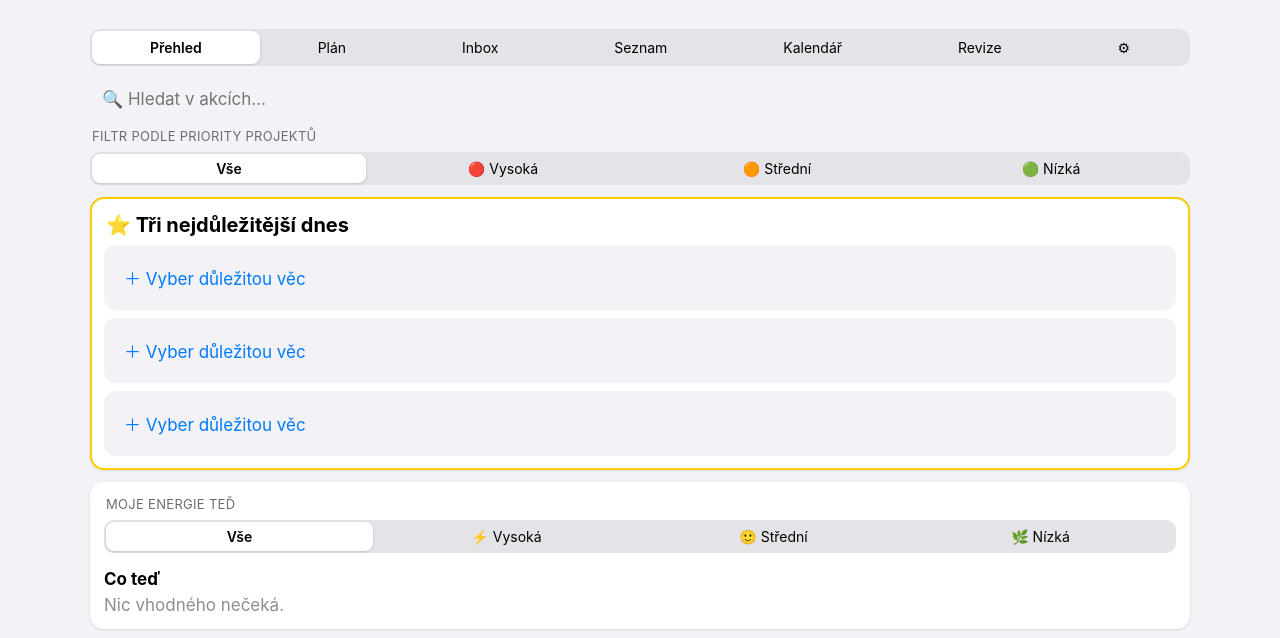
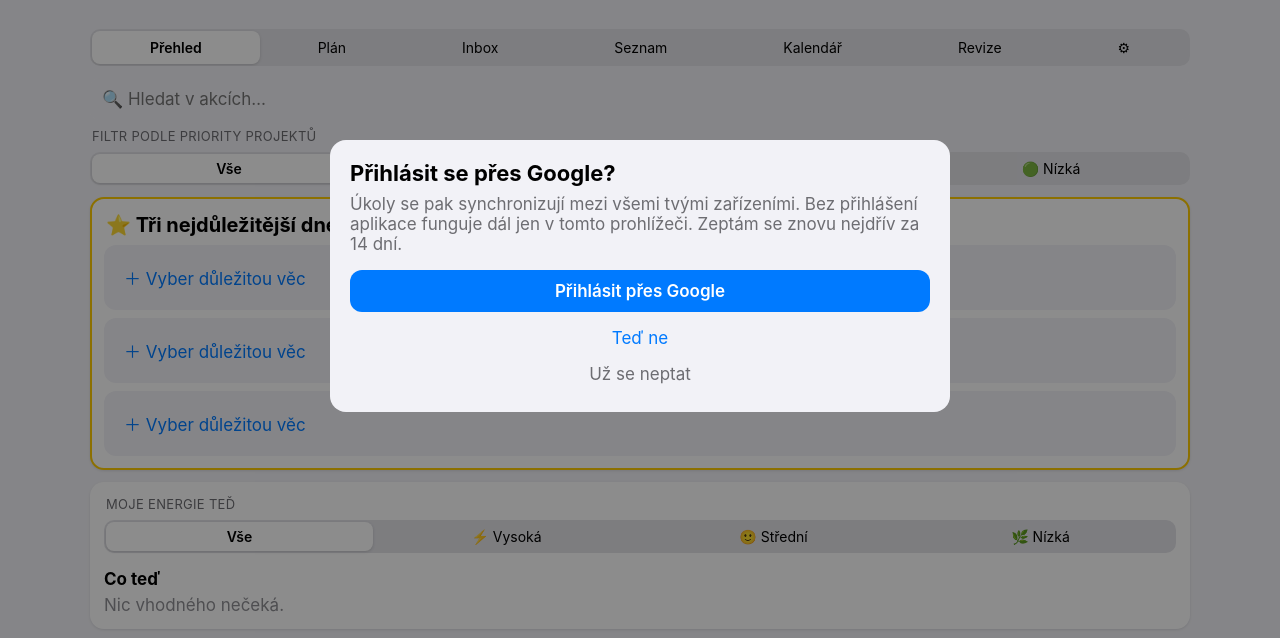
Before and after one commit to slatinkamartin/Ukolnicek, a plain HTML site: page index.html in a window 1280 px wide. Shown: the part 124-762 px from the top of the page. Drawn offline with nearby package versions, Linux system fonts and the light colour scheme.

Commit message:
index.html

```diff
--- a/index.html
+++ b/index.html
@@ -188,8 +188,8 @@ let nidCislo = 0;
    Project URL a klíč „anon public“ najdeš v Supabase: Project Settings → API.
    Klíč anon je určený pro veřejné stránky – data chrání pravidla (RLS) v databázi.
    NIKDY sem nevkládej klíč service_role. */
-const CLOUD_URL = "";   // např. "https://abcdefgh.supabase.co"
-const CLOUD_KEY = "";   // dlouhý text začínající eyJ… nebo sb_publishable_…
+const CLOUD_URL = "https://kcsabnmquomreypzscpy.supabase.co";   // např. "https://abcdefgh.supabase.co"
+const CLOUD_KEY = "eyJhbGciOiJIUzI1NiIsInR5cCI6IkpXVCJ9.eyJpc3MiOiJzdXBhYmFzZSIsInJlZiI6Imtjc2Fibm1xdW9tcmV5cHpzY3B5Iiwicm9sZSI6ImFub24iLCJpYXQiOjE3OTE2NDA4NDcsImV4cCI6MjEwNzIxNjg0N30.Is4TVQpBVXFFDiRScu4Kd1drPe7DquiFKcdYYOK0q8Q";   // dlouhý text začínající eyJ… nebo sb_publishable_…
 const CLOUD_ZAKODOVANO = !!(CLOUD_URL && CLOUD_KEY);
 const LOGIN_ODSTUP_DNI = 14;   // jak často se po „Teď ne“ znovu zeptat na přihlášení
 
```
